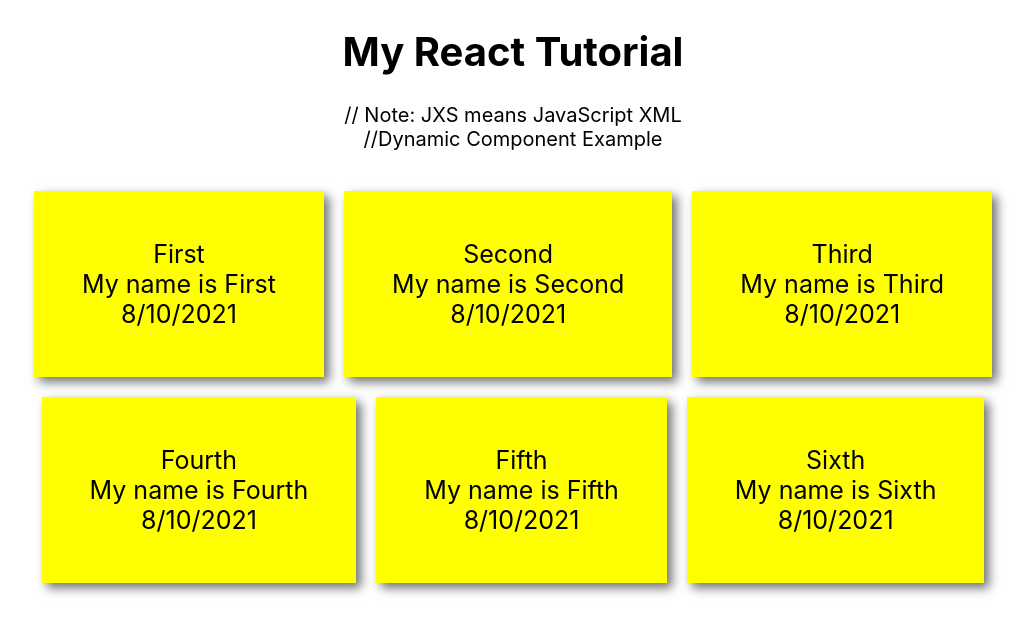
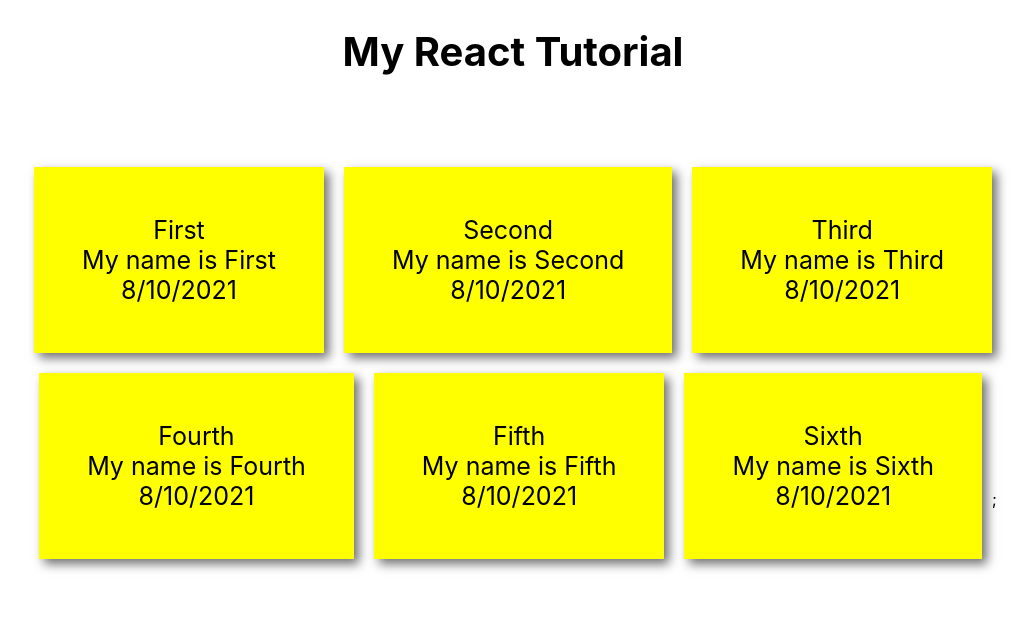
Before and after one commit to mohit838/React-Basic-Tutorial, a React (Create React App) app in the folder web-development-tutorial/: page / in a window 1280 px wide. Shown: the top 634 px of the page, without its empty margins (127-1162 px from the left). Built offline with nearby package versions, Linux system fonts and the light colour scheme.

Commit message:
add more and json

```diff
--- a/web-development-tutorial/src/App.js
+++ b/web-development-tutorial/src/App.js
@@ -4,21 +4,41 @@ import Card from './component/Card';
 import Data from './Data.json';
 
 function App() {
+
+  //let list = [];
+
+  // for(let i=0; i < Data.length; i++){
+  //   list.push(<Card titleText={Data[i].title} nameData={Data[i].Name}/>);
+  // }
+
+
+  //Mapping is very easy ways to show data
+  // list = Data.map((list) => <Card titleText={list.title} nameData={list.Name}/>);
+
   return (
           <div className="App">
             <header className="header">
               <h1 className="App-title">My React Tutorial</h1>
-        // Note: JXS means JavaScript XML
+              {/* // Note: JXS means JavaScript XML */}
               <br/>
-        //Dynamic Component Example
+              {/* //Dynamic Component Example */}
             </header>
 
-      <Card titleText={Data[0].title} nameData={Data[0].Name}/>
+            {/* <Card titleText={Data[0].title} nameData={Data[0].Name}/>
             <Card titleText={Data[1].title} nameData={Data[1].Name}/>
             <Card titleText={Data[2].title} nameData={Data[2].Name}/>
             <Card titleText={Data[3].title} nameData={Data[3].Name}/>
             <Card titleText={Data[4].title} nameData={Data[4].Name}/>
-      <Card titleText={Data[5].title} nameData={Data[5].Name}/>
+            <Card titleText={Data[5].title} nameData={Data[5].Name}/> */}
+
+
+            {/* This is the another efficient way */}
+            {/* {list} */}
+
+            {/* Super-fast way to show data */}
+            {Data.map((list, index) => <Card key={index} titleText={list.title} nameData={list.Name}/>)};
+
+
 
           </div>
   );
```
Lines whose indentation alone changed are shown as unchanged.
